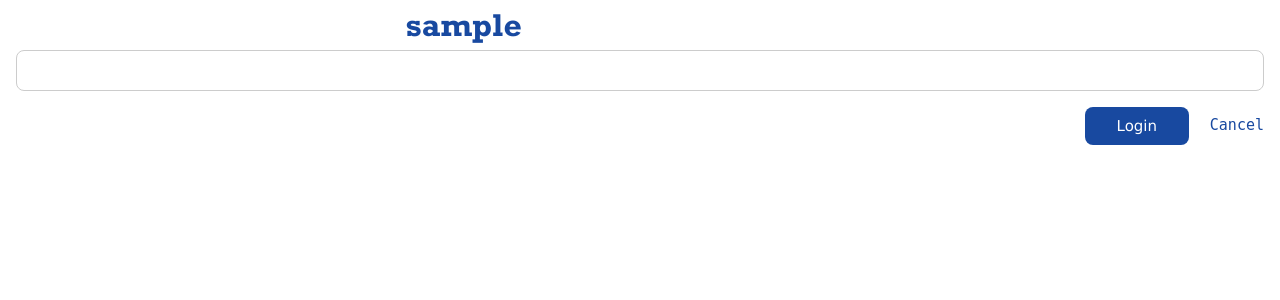
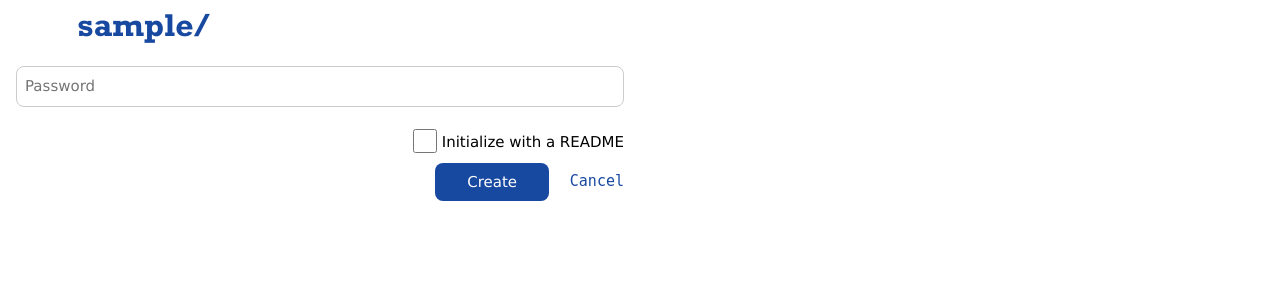
Before and after one commit to mattnappo/piGit, a PHP site: page /new.html.php in a window 1280 px wide. Shown: the top 300 px of the page. Run offline with PHP 8.4, Linux system fonts and the light colour scheme; the visitor is signed in with stand-in values (Sample User, id 1).

Commit message:
Made line counter (for fun) and made new.php better

```diff
--- a/php/css/linenum.css
+++ b/php/css/linenum.css
@@ -3,7 +3,7 @@
   /* background-color: #EAEEF3; /* MONO BLUE */
   background: #f8f8ff; /* DOCCO */
   overflow: auto;
-  max-height: 91%;
+  max-height: 92%;
 }
 pre .line {
   counter-increment: lines;
--- a/php/css/style.css
+++ b/php/css/style.css
@@ -10,6 +10,9 @@
 .borderlessInput {
 	outline: none;
 	border: 0px;
+}
+.right {
+	align-items: left;
 }
 .h1 {
 	font-size: 32px;
@@ -69,6 +72,9 @@
 .small {
 	max-width: 30%;
 }
+.medium {
+	max-width: 50%;
+}
 .center-div {
 	padding-top: 8%;
 	margin: 0 auto;
--- a/php/login.html.php
+++ b/php/login.html.php
@@ -31,7 +31,7 @@
 				<input class="w3-input w3-border w3-round-large w3-margin-bottom" id="password" name="password" placeholder="Password" type="password">
 				<span class="red w3-margin-bottom hide" id="passwordNull">&nbsp;* Required field</span>
 
-				<button class="w3-button w3-round-large blue-btn padded" type="submit" name="login" onclick="login()">Login</button>
+				<button class="w3-button w3-round-large blue-btn padded" type="submit" name="login">Login</button>
 				<p>
 					Need an account? <a href="register.html.php">Register Here</a>.
 				</p>
--- a/php/login.php
+++ b/php/login.php
@@ -8,8 +8,10 @@
       $rawJSON = fread($myfile, filesize('./users/users.json'));
       $json = json_decode($rawJSON, true);
       foreach ($json["users"] as $key => $value) {
-        if($username == $key && md5($password) == $value) {
+        $pwHash = md5($password);
+        if($username == $key && $pwHash == $value) {
           $_SESSION["username"] = $username;
+          $_SESSION["password"] = $pwHash;
           header("location: main.html.php");
           exit("");
         }
--- a/php/main/authorize.php
+++ b/php/main/authorize.php
@@ -1,5 +1,6 @@
 <?php
   if(!isset($_SESSION["username"])) {
+    echo "<script>alert('unauthorized access');</script>";
     header("location: login.html.php");
   }
 ?>
--- a/php/main/listFiles.php
+++ b/php/main/listFiles.php
@@ -1,5 +1,8 @@
 <?php
 // make a description box
+// Make folders work and make the side panel list the files in that folder when a file in the subfolder is selected. recursion?
+// When the folder is selected, make it list the files inside
+// when the file is selected, turn the side panel into a folder list-view
 	if(!function_exists('showFiles')) {
 		function showFiles($class) {
 			$location = "users/" . $_SESSION['username'] . "/" . $_GET['selectedRepo'];
--- a/php/main/listRepos.php
+++ b/php/main/listRepos.php
@@ -1,8 +1,10 @@
 <?php
+  //<a class="repo" href="new.html.php">New</a>
+  $clickScript = "document.getElementById('newRepo').style.display = 'block'";
   echo '
     <h4>
       <a class="repo">Repositories</a> |
-      <a class="repo" href="new.html.php">New</a>
+      <a class="repo" onclick="' . $clickScript . '">New</a>
     </h4>
   ';
   $location = "users/" . $_SESSION['username'] . "/";
--- a/php/new.html.php
+++ b/php/new.html.php
@@ -6,47 +6,49 @@
 
 		<link rel="stylesheet" href="https://www.w3schools.com/w3css/4/w3.css">
 		<link rel="stylesheet" href="css/style.css">
-		<script type="text/javascript" src="login.js"></script>
+		<script type="text/javascript" src="new.js"></script>
 
-		<title>PiGit | Login</title>
+		<title>PiGit | New</title>
 	</head>
 
 	<body>
-		<div id="loginError" class="w3-modal">
-		  <div class="w3-modal-content">
-		    <div class="w3-container">
-		      <span onclick="document.getElementById('loginError').style.display='none'"
-		      class="w3-button w3-display-topright">&times;</span>
-		      <p>Your username or password is incorrect.</p>
-		    </div>
+
+		<div class="form">
+			<form method="post" action="new.html.php">
+				<div class="w3-container medium">
+	  			<?php
+	    			session_start();
+	    			echo '
+	      		<label class="blue h1">' . $_SESSION["username"] . '/</label>
+						';
+					?>
+          <input class="blue borderlessInput h1 w3-margin-bottom" type="text" name="newRepoName">
+					<span class="red w3-margin-bottom hide" id="newRepoNameInUse">&nbsp;* That repository name is already in use.</span>
+					<span class="red w3-margin-bottom hide" id="repoNameNull">&nbsp;* Required field.</span>
+
+					<input class="w3-input w3-border w3-round-large w3-margin-bottom" placeholder="Password" name="password" type="password">
+					<span class="red w3-margin-bottom hide" id="passwordNull">&nbsp;* Required field.</span>
+					<span class="red w3-margin-bottom hide" id="passwordError">&nbsp;* Incorrect password.</span>
+
+					<div class="right">
+						<label for="addReadme">
+							<input class="w3-check w3-margin-bottom" type="checkbox" id="addReadme" onclick="showHideDesc(this)" />
+							Initialize with a README
+						</label>
+
+						<div id="descriptionDiv" style="display: none">
+							<input class="w3-input w3-border w3-round-large w3-margin-bottom" placeholder="Description" name="description">
 						</div>
 					</div>
 
-      <?php
-        session_start();
-        echo '
-        <div class="form">
-          <form method="post" action="new.html.php">
-            <div class="w3-container">
-              <div>
-                <label class="blue h1">' . $_SESSION["username"] . '</label>
-                <input class="blue borderlessInput h1" type="text"></input>
-              </div>
-        ';
-      ?>
-          		<input class="w3-input w3-border w3-round-large w3-margin-bottom" id="username" name="username" type="text">
-          		<span class="red w3-margin-bottom hide" id="usernameNull">&nbsp;* Required field</span>
-
 					<div class="right">
-                <button class="w3-button w3-round-large blue-btn padded" type="submit" name="login" onclick="login()">Login</button>
+						<button class="w3-button w3-round-large blue-btn padded" type="submit" name="createNewRepo">Create</button>
 						<a class="w3-margin-left cancel" href="main.html.php">Cancel</a>
-              </div>
 					</div>
 				</form>
 			</div>
+			<?php include('new.php'); ?>
+		</body>
+  <?php include('main/authorize.php'); ?>
 
-	</body>
-  <?php
-    include('main/authorize.php');
-  ?>
 </html>
--- /dev/null
+++ b/php/new.js
@@ -0,0 +1,4 @@
+function showHideDesc(addReadme) {
+	var descriptionDiv = document.getElementById("descriptionDiv");
+	descriptionDiv.style.display = addReadme.checked ? "block" : "none";
+}
--- a/php/new.php
+++ b/php/new.php
@@ -0,0 +1,27 @@
+<?php
+  if(isset($_POST['createNewRepo'])) {
+    $newRepoName = $_POST['newRepoName'];
+    $description = $_POST['description'];
+    $password = $_POST['password'];
+    echo $newRepoName . " $ " . $description;
+    if(!empty($newRepoName) && !empty($password)) {
+      if($_SESSION['password'] == $password) {
+        /* if repo name not in use  {
+
+        } else {
+        echo '<script>document.getElementById("newRepoNameNull").style.display = "block";</script>';
+      }*/
+
+      } else {
+        echo '<script>document.getElementById("passwordError").style.display = "block";</script>';
+      }
+    } else {
+      if(empty($newRepoName)) {
+        echo '<script>document.getElementById("newRepoNameNull").style.display = "block";</script>';
+      }
+      if(empty($password)) {
+        echo '<script>document.getElementById("passwordNull").style.display = "block";</script>';
+      }
+    }
+  }
+?>
```
Also changed, not shown: php/main.html.php (+13 -1 lines), 5 other files. Lines whose indentation alone changed are shown as unchanged.
